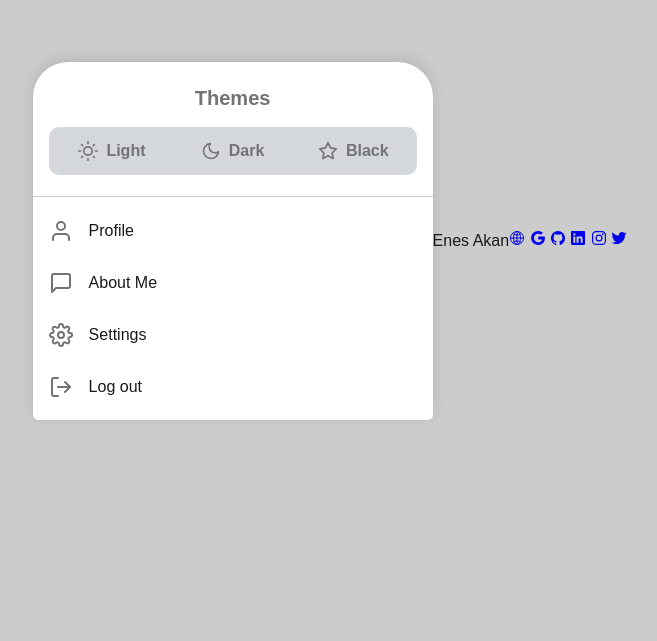
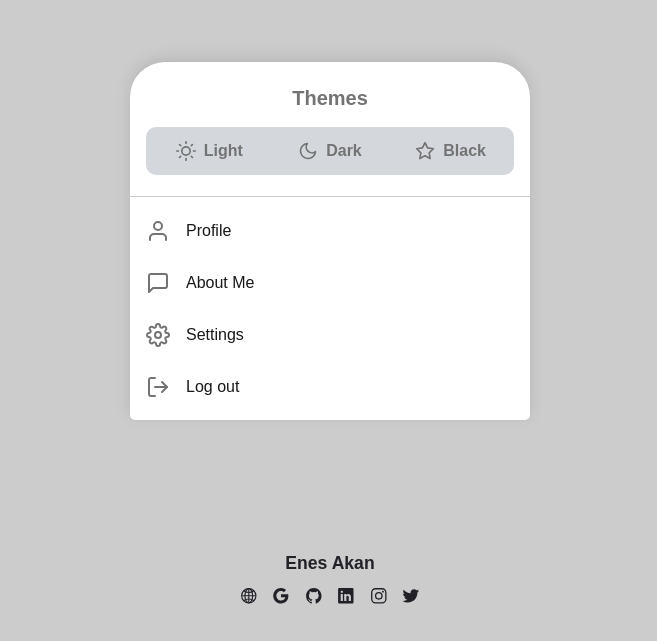
Before and after one commit to eneesakan/light-dark-black-themes, a plain HTML site: page index.html in a window 1280 px wide. Shown: the part 159-800 px from the top of the page, without its empty margins (310-967 px from the left). Drawn offline with nearby package versions, Linux system fonts and the light colour scheme.

Commit message:
Update style.css

```diff
--- a/style.css
+++ b/style.css
@@ -157,3 +157,42 @@ body{
 .menu-body a:hover{
   background-color: var(--c-bg-secondary);
 }
+
+.ensakn{
+  text-align: center;
+  position: absolute;
+  cursor: pointer;
+  font-weight: 600;
+  bottom: 60px;
+  left: 0;
+  right: 0;
+  font-size: 1.1em;
+  transition: .25s;
+  color: #222128;
+}
+
+.ensakn:hover{
+  color: #000001;
+}
+
+.ensakn2{
+  position: absolute;
+  bottom: 0;
+  right: 0;
+  left: 0;
+  text-align: center;
+  padding: 1.4em;
+  font-size: 1.1em;
+  transition: .25s;
+}
+
+.ensakn2 a{
+  text-decoration: none;
+  color: #222128;
+  transition: .25s;
+  padding: 5px;
+}
+
+.ensakn2 a:hover{
+  color: #000001;
+}
```
